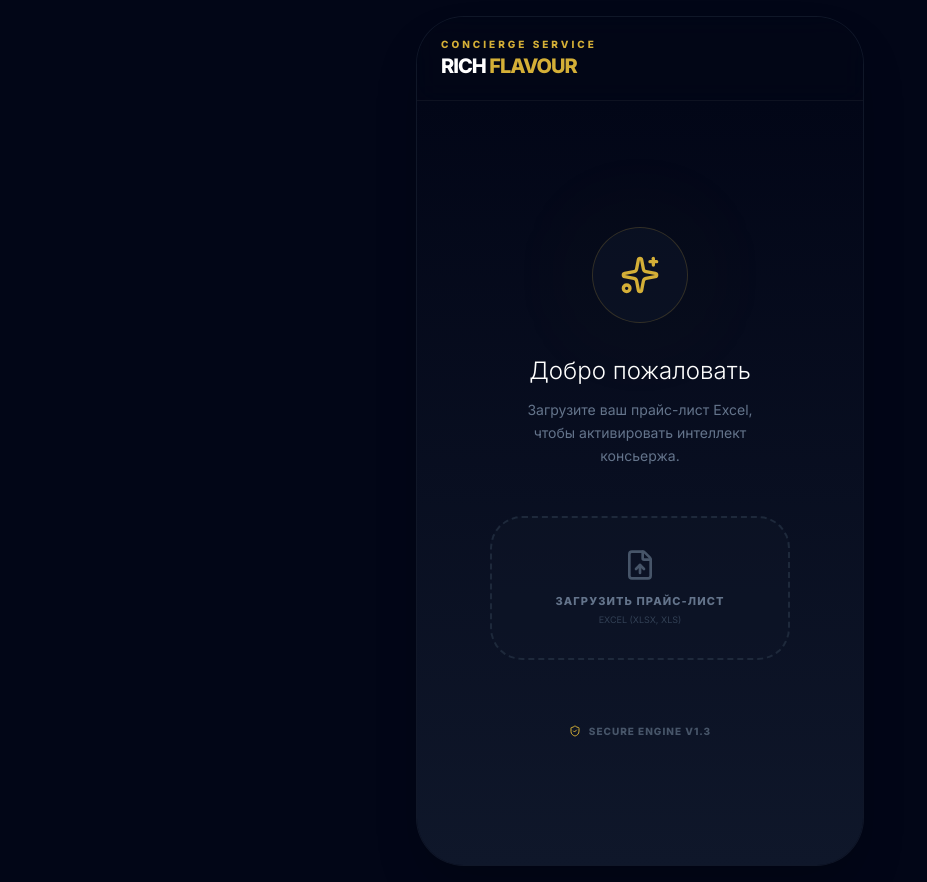
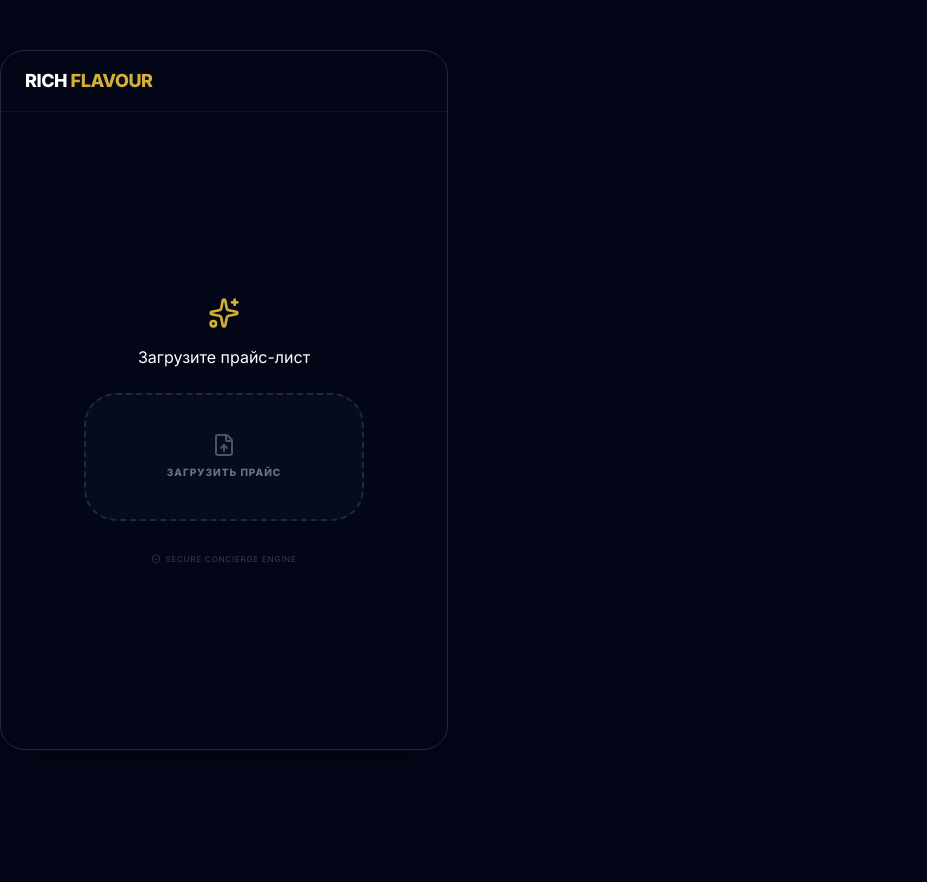
Before and after one commit to ean7777/Rich-flavour, a React (Vite) app: page / in a window 1280 px wide. Shown: the whole page, without its empty margins (0-927 px from the left). After the commit the page ends 800 px from the top, so only its background shows below. Built offline with nearby package versions, Linux system fonts and the light colour scheme.

Commit message:
Add files via upload

```diff
--- a/App.tsx
+++ b/App.tsx
@@ -3,7 +3,7 @@ import { Sparkles, Trash2, FileUp, Loader2, CheckCircle2, Send, ShieldCheck, Sea
 import * as XLSX from 'xlsx';
 import { GoogleGenAI } from "@google/genai";
 
-// --- ИНТЕРФЕЙСЫ ---
+// --- ТИПЫ ---
 interface Product {
   id: string;
   brand: string;
@@ -20,15 +20,16 @@ interface ChatMessage {
   timestamp: Date;
 }
 
-// --- СЕРВИС: GEMINI AI ---
+// --- СЕРВИС: ИИ ---
 const queryGemini = async (
   prompt: string,
   products: Product[],
   history: { role: MessageRole; content: string }[] = []
 ): Promise<string> => {
   const apiKey = process.env.API_KEY;
+
   if (!apiKey || apiKey === "undefined") {
-    return "Системная ошибка: API ключ не настроен. Пожалуйста, установите переменную API_KEY в панели управления Netlify.";
+    return "Ошибка конфигурации: API ключ не найден. Проверьте настройки Environment Variables в Netlify (ключ API_KEY).";
   }
 
   const ai = new GoogleGenAI({ apiKey });
@@ -38,7 +39,7 @@ const queryGemini = async (
     p.brand.toLowerCase().includes(q) ||
     p.name.toLowerCase().includes(q) ||
     q.split(' ').some(word => word.length > 3 && (p.brand.toLowerCase().includes(word) || p.name.toLowerCase().includes(word)))
-  ).slice(0, 30);
+  ).slice(0, 20);
 
   const context = matches.length > 0
     ? matches.map(p => `• БРЕНД: ${p.brand.toUpperCase()} | МОДЕЛЬ: ${p.name} | ЦЕНА: ${p.price}`).join('\n')
@@ -46,17 +47,16 @@ const queryGemini = async (
 
   const systemInstruction = `
     Ты — VIP-консьерж элитного парфюмерного дома "RICH FLAVOUR".
-    Твоя задача: помогать клиентам находить информацию о товарах и ценах из прайс-листа.
+    Твоя задача: предоставлять информацию из прайс-листа.
 
-    ДАННЫЕ ИЗ ТВОЕГО КАТАЛОГА:
+    ДАННЫЕ:
     ${context}
 
-    ПРАВИЛА ОБЩЕНИЯ:
-    1. Отвечай кратко, профессионально и очень вежливо.
-    2. Используй только данные из предоставленного списка. Не придумывай цены.
-    3. Если товара нет, предложи ознакомиться с другими позициями того же бренда.
-    4. Выделяй названия брендов и ароматов жирным шрифтом (**текст**).
-    5. Если цена в списке "По запросу", так и пиши.
+    ПРАВИЛА:
+    1. Будь предельно вежлив.
+    2. Используй только данные выше. Не придумывай цены.
+    3. Выделяй названия брендов жирным (**текст**).
+    4. Если позиции нет, предложи поискать другой аромат того же бренда.
   `;
 
   try {
@@ -74,14 +74,14 @@ const queryGemini = async (
         temperature: 0.1
       }
     });
-    return response.text || "Извините, я не смог сформировать ответ. Попробуйте уточнить запрос.";
+    return response.text || "Не удалось получить ответ от ИИ.";
   } catch (err) {
     console.error("AI Error:", err);
-    return "Произошла техническая заминка при обращении к ИИ. Пожалуйста, попробуйте позже.";
+    return "Произошла техническая ошибка при связи с ИИ.";
   }
 };
 
-// --- КОМПОНЕНТ: ЗАГРУЗЧИК ---
+// --- КОМПОНЕНТ: ЗАГРУЗКА ---
 const ExcelUploader: React.FC<{ onDataLoaded: (data: Product[]) => void }> = ({ onDataLoaded }) => {
   const [loading, setLoading] = useState(false);
   const [success, setSuccess] = useState(false);
@@ -115,7 +115,7 @@ const ExcelUploader: React.FC<{ onDataLoaded: (data: Product[]) => void }> = ({
         setSuccess(true);
         setTimeout(() => { onDataLoaded(products); setLoading(false); }, 1000);
       } catch (err) {
-        alert("Ошибка при чтении файла. Убедитесь, что это Excel (.xlsx)");
+        alert("Ошибка чтения Excel");
         setLoading(false);
       }
     };
@@ -123,36 +123,35 @@ const ExcelUploader: React.FC<{ onDataLoaded: (data: Product[]) => void }> = ({
   };
 
   return (
-    <label className={`w-full max-w-[300px] h-36 flex flex-col items-center justify-center border-2 border-dashed rounded-[2rem] cursor-pointer transition-all duration-500 ${success ? 'border-green-500 bg-green-500/10' : 'border-slate-800 bg-slate-900/40 hover:border-[#D4AF37]/50 hover:bg-slate-800/40'}`}>
+    <label className={`w-full max-w-[280px] h-32 flex flex-col items-center justify-center border-2 border-dashed rounded-[2rem] cursor-pointer transition-all duration-500 ${success ? 'border-green-500 bg-green-500/10' : 'border-slate-800 bg-slate-900/40 hover:border-[#D4AF37]/50 hover:bg-slate-800/40'}`}>
       {loading ? (
         <Loader2 className="animate-spin text-[#D4AF37] w-8 h-8" />
       ) : success ? (
         <CheckCircle2 className="text-green-500 w-10 h-10 animate-bounce" />
       ) : (
-        <div className="flex flex-col items-center">
-          <FileUp className="text-slate-600 mb-3" size={32} />
-          <span className="text-[11px] text-slate-500 font-bold uppercase tracking-widest">Загрузить прайс-лист</span>
-          <span className="text-[9px] text-slate-700 mt-1 uppercase">Excel (xlsx, xls)</span>
-        </div>
+        <>
+          <FileUp className="text-slate-600 mb-2" size={24} />
+          <span className="text-[10px] text-slate-500 font-bold uppercase tracking-widest">Загрузить прайс</span>
+        </>
       )}
       <input type="file" className="hidden" accept=".xlsx,.xls" onChange={handleFile} disabled={loading || success} />
     </label>
   );
 };
 
-// --- КОМПОНЕНТ: ЧАТ ---
+// --- КОМПОНЕНТ: ИНТЕРФЕЙС ЧАТА ---
 const ChatInterface: React.FC<{ products: Product[] }> = ({ products }) => {
   const [messages, setMessages] = useState<ChatMessage[]>([{
     id: 'welcome',
     role: 'assistant',
-    content: 'Приветствую. База данных успешно импортирована. Какой бренд или аромат вас интересует сегодня?',
+    content: 'Приветствую. База данных готова. Что вас интересует?',
     timestamp: new Date()
   }]);
   const [input, setInput] = useState('');
   const [loading, setLoading] = useState(false);
   const scrollRef = useRef<HTMLDivElement>(null);
 
-  const brands = Array.from(new Set(products.map(p => p.brand))).filter(b => b !== 'N/A').slice(0, 15);
+  const brands = Array.from(new Set(products.map(p => p.brand))).filter(b => b !== 'N/A').slice(0, 10);
 
   useEffect(() => {
     if (scrollRef.current) scrollRef.current.scrollTop = scrollRef.current.scrollHeight;
@@ -178,59 +177,40 @@ const ChatInterface: React.FC<{ products: Product[] }> = ({ products }) => {
   };
 
   return (
-    <div className="flex flex-col h-full bg-slate-950/20">
-      <div className="px-4 py-3 flex gap-2 overflow-x-auto no-scrollbar border-b border-white/5 bg-slate-900/20">
+    <div className="flex flex-col h-full overflow-hidden">
+      <div className="px-4 py-3 flex gap-2 overflow-x-auto no-scrollbar border-b border-white/5">
         {brands.map(b => (
-          <button
-            key={b}
-            onClick={() => onSend(b)}
-            className="px-4 py-1.5 rounded-full bg-slate-800/80 border border-white/5 text-[10px] text-slate-400 hover:text-[#D4AF37] hover:border-[#D4AF37]/50 transition-all uppercase font-bold whitespace-nowrap"
-          >
+          <button key={b} onClick={() => onSend(b)} className="px-3 py-1 rounded-full bg-slate-800 border border-white/5 text-[9px] text-slate-400 hover:text-[#D4AF37] uppercase font-bold whitespace-nowrap transition-colors">
             {b}
           </button>
         ))}
       </div>
 
-      <div ref={scrollRef} className="flex-1 overflow-y-auto p-4 space-y-6 no-scrollbar chat-scroll">
+      <div ref={scrollRef} className="flex-1 overflow-y-auto p-4 space-y-4 no-scrollbar chat-scroll">
         {messages.map(m => (
           <div key={m.id} className={`flex ${m.role === 'user' ? 'justify-end' : 'justify-start'} animate-fade-in`}>
-            <div className={`flex gap-3 max-w-[85%] ${m.role === 'user' ? 'flex-row-reverse' : ''}`}>
-              <div className={`w-8 h-8 rounded-full flex items-center justify-center flex-shrink-0 border ${m.role === 'user' ? 'bg-slate-800 border-white/10' : 'bg-slate-900 border-[#D4AF37]/30'}`}>
-                {m.role === 'user' ? <User size={14} className="text-slate-400" /> : <Bot size={14} className="text-[#D4AF37]" />}
+            <div className={`flex gap-2 max-w-[85%] ${m.role === 'user' ? 'flex-row-reverse' : ''}`}>
+              <div className={`w-7 h-7 rounded-full flex items-center justify-center flex-shrink-0 border ${m.role === 'user' ? 'bg-slate-800 border-white/10' : 'bg-slate-900 border-[#D4AF37]/30'}`}>
+                {m.role === 'user' ? <User size={12} className="text-slate-400" /> : <Bot size={12} className="text-[#D4AF37]" />}
               </div>
-              <div className={`p-4 rounded-2xl text-[13px] leading-relaxed shadow-xl ${m.role === 'user' ? 'bg-slate-800 text-slate-100 rounded-tr-none' : 'bg-slate-900/90 border border-white/5 text-slate-300 rounded-tl-none'}`}>
+              <div className={`p-3 rounded-xl text-[12px] leading-relaxed ${m.role === 'user' ? 'bg-slate-800 text-slate-100' : 'bg-slate-900 border border-white/5 text-slate-300'}`}>
                 <div className="whitespace-pre-wrap">{m.content}</div>
-                <div className="text-[8px] mt-2 opacity-30 text-right uppercase tracking-widest font-bold">
-                  {m.timestamp.toLocaleTimeString([], { hour: '2-digit', minute: '2-digit' })}
-                </div>
               </div>
             </div>
           </div>
         ))}
-        {loading && (
-          <div className="flex items-center gap-3 animate-pulse pl-2">
-            <div className="w-8 h-8 rounded-full bg-slate-900 border border-[#D4AF37]/20 flex items-center justify-center">
-              <Loader2 size={14} className="text-[#D4AF37] animate-spin" />
-            </div>
-            <span className="text-[10px] text-slate-600 font-bold uppercase tracking-[0.2em]">Поиск в базе...</span>
-          </div>
-        )}
+        {loading && <div className="text-[10px] text-slate-600 font-bold uppercase tracking-widest pl-2">Поиск...</div>}
       </div>
 
-      <div className="p-4 bg-slate-950/80 border-t border-white/5 backdrop-blur-xl">
-        <form onSubmit={e => { e.preventDefault(); onSend(input); }} className="flex gap-2 bg-slate-800/50 rounded-2xl px-4 py-1 items-center border border-white/5 focus-within:border-[#D4AF37]/30 transition-all shadow-inner">
-          <Search size={18} className="text-slate-600" />
+      <div className="p-4 bg-slate-950 border-t border-white/5">
+        <form onSubmit={e => { e.preventDefault(); onSend(input); }} className="flex gap-2 bg-slate-800/50 rounded-xl px-3 py-1 items-center border border-white/5 focus-within:border-[#D4AF37]/50 transition-all">
           <input
             value={input}
             onChange={e => setInput(e.target.value)}
-            placeholder="Найти аромат или бренд..."
-            className="flex-1 bg-transparent py-3 text-sm text-white outline-none placeholder:text-slate-700 font-light"
+            placeholder="Найти аромат..."
+            className="flex-1 bg-transparent py-2 text-sm text-white outline-none placeholder:text-slate-700 font-light"
           />
-          <button
-            type="submit"
-            disabled={!input.trim() || loading}
-            className="w-10 h-10 flex items-center justify-center bg-[#D4AF37] text-slate-950 rounded-xl hover:scale-105 active:scale-95 transition-all shadow-[0_0_15px_rgba(212,175,55,0.2)] disabled:opacity-20"
-          >
+          <button type="submit" disabled={!input.trim() || loading} className="text-[#D4AF37] disabled:opacity-20">
             <Send size={18} />
           </button>
         </form>
@@ -239,66 +219,41 @@ const ChatInterface: React.FC<{ products: Product[] }> = ({ products }) => {
   );
 };
 
-// --- ГЛАВНОЕ ПРИЛОЖЕНИЕ ---
+// --- ОСНОВНОЙ КОМПОНЕНТ ---
 const App: React.FC = () => {
   const [products, setProducts] = useState<Product[]>([]);
 
   useEffect(() => {
-    const saved = localStorage.getItem('rf_inventory_v5');
+    const saved = localStorage.getItem('rf_v6');
     if (saved) {
-      try {
-        const parsed = JSON.parse(saved);
-        if (Array.isArray(parsed)) setProducts(parsed);
-      } catch (e) {
-        console.error("Storage load error");
-      }
+      try { setProducts(JSON.parse(saved)); } catch (e) {}
     }
   }, []);
 
   const handleData = (data: Product[]) => {
     setProducts(data);
-    localStorage.setItem('rf_inventory_v5', JSON.stringify(data));
-  };
-
-  const clearData = () => {
-    if (confirm("Вы уверены, что хотите удалить текущую базу данных?")) {
-      setProducts([]);
-      localStorage.removeItem('rf_inventory_v5');
-    }
+    localStorage.setItem('rf_v6', JSON.stringify(data));
   };
 
   return (
-    <div className="flex items-center justify-center min-h-screen bg-[#020617] p-0 sm:p-4 w-full">
-      <div className="w-full max-w-md h-screen sm:h-[850px] bg-slate-950 flex flex-col shadow-2xl relative sm:rounded-[3rem] overflow-hidden border border-slate-800/50">
-        <header className="px-6 py-5 flex justify-between items-center bg-slate-950/50 backdrop-blur-md border-b border-white/5 z-20">
-          <div className="flex flex-col">
-            <span className="text-[10px] font-bold tracking-[0.3em] text-[#D4AF37] uppercase">Concierge Service</span>
-            <h1 className="text-xl font-extrabold tracking-tighter text-white">
-              RICH <span className="text-[#D4AF37]">FLAVOUR</span>
-            </h1>
-          </div>
+    <div className="w-full max-w-md h-screen sm:h-[700px] bg-slate-950 flex flex-col sm:rounded-3xl overflow-hidden border border-slate-800 shadow-2xl">
+      <header className="px-6 py-4 border-b border-white/5 flex justify-between items-center">
+        <h1 className="text-lg font-bold text-white tracking-tight">RICH <span className="text-[#D4AF37]">FLAVOUR</span></h1>
         {products.length > 0 && (
-            <button onClick={clearData} className="p-2 text-slate-600 hover:text-red-400 transition-colors">
-              <Trash2 size={18} />
+          <button onClick={() => { setProducts([]); localStorage.removeItem('rf_v6'); }} className="text-slate-600 hover:text-red-400">
+            <Trash2 size={16} />
           </button>
         )}
       </header>
 
-        <main className="flex-1 flex flex-col overflow-hidden bg-gradient-to-b from-slate-950 to-slate-900">
+      <main className="flex-1 flex flex-col overflow-hidden">
         {products.length === 0 ? (
-            <div className="flex-1 flex flex-col items-center justify-center p-8 text-center animate-fade-in">
-              <div className="w-24 h-24 mb-8 relative">
-                <div className="absolute inset-0 bg-[#D4AF37]/10 blur-3xl rounded-full animate-pulse"></div>
-                <div className="relative flex items-center justify-center w-full h-full border border-[#D4AF37]/20 rounded-full bg-slate-900/50">
-                  <Sparkles className="text-[#D4AF37]" size={40} />
-                </div>
-              </div>
-              <h2 className="text-2xl font-light text-white mb-3">Добро пожаловать</h2>
-              <p className="text-slate-500 text-sm mb-12 leading-relaxed max-w-[240px]">Загрузите ваш прайс-лист Excel, чтобы активировать интеллект консьержа.</p>
+          <div className="flex-1 flex flex-col items-center justify-center p-8 text-center">
+            <Sparkles className="text-[#D4AF37] mb-4" size={32} />
+            <h2 className="text-white mb-6">Загрузите прайс-лист</h2>
             <ExcelUploader onDataLoaded={handleData} />
-              <div className="mt-16 flex items-center gap-2 text-[10px] text-slate-600 uppercase tracking-widest font-bold">
-                <ShieldCheck size={12} className="text-[#D4AF37]" />
-                Secure Engine v1.3
+            <div className="mt-8 text-[8px] text-slate-700 uppercase tracking-widest flex items-center gap-1">
+              <ShieldCheck size={10} /> Secure Concierge Engine
             </div>
           </div>
         ) : (
@@ -306,7 +261,6 @@ const App: React.FC = () => {
         )}
       </main>
     </div>
-    </div>
   );
 };
 
```
Lines whose indentation alone changed are shown as unchanged.
